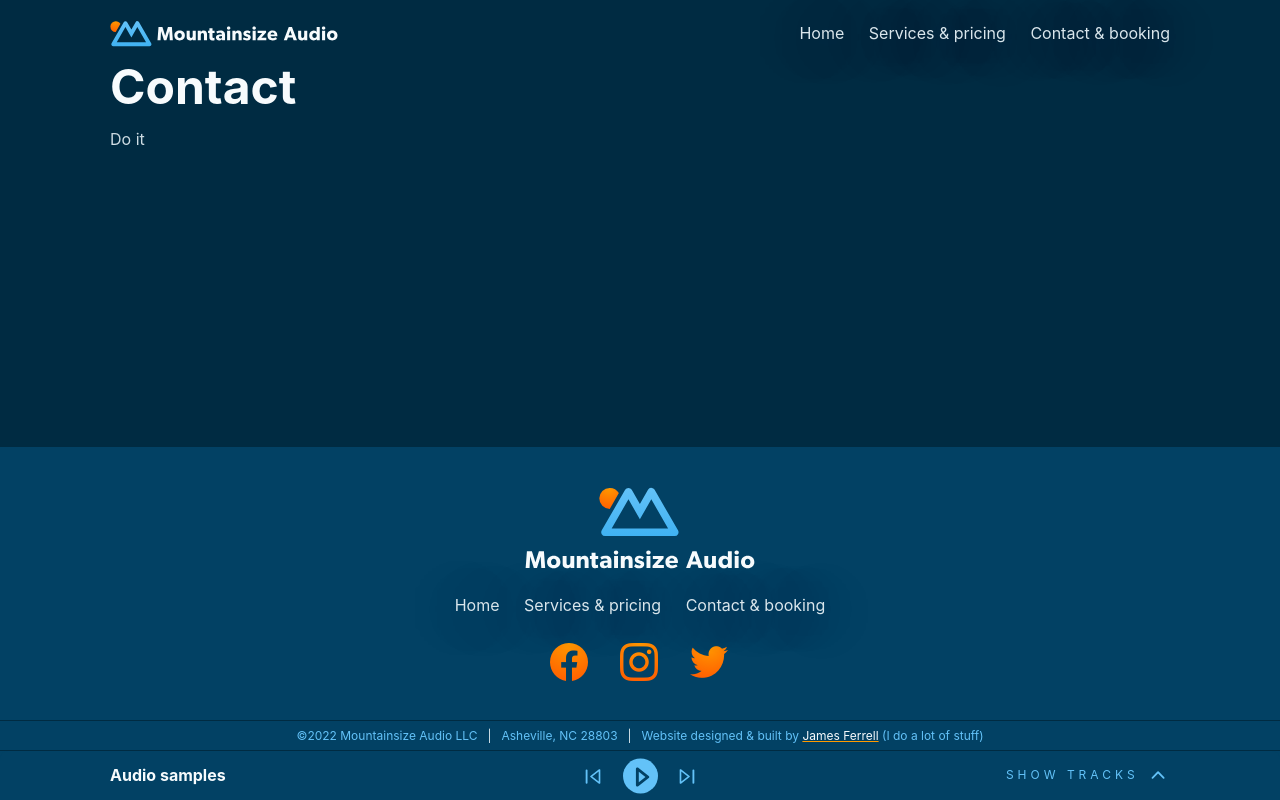
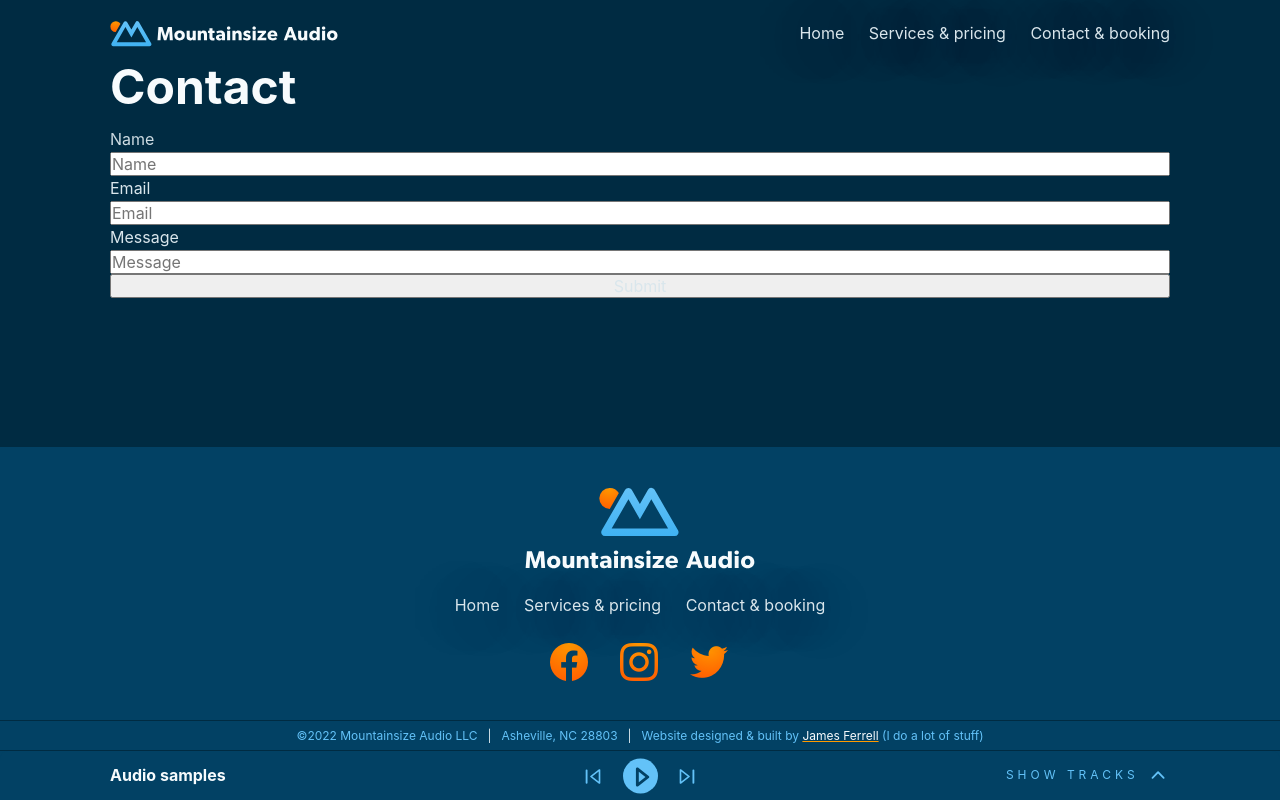
Before and after one commit to perpetualgrimace/mountainsize, a SvelteKit app: page /contact in a window 1280 px wide. Built offline with nearby package versions, Linux system fonts and the light colour scheme; a web font is replaced by a local one.

Commit message:
starts working on contact form

```diff
--- a/package.json
+++ b/package.json
@@ -11,6 +11,7 @@
 	},
 	"devDependencies": {
 		"@sveltejs/adapter-auto": "next",
+		"@sveltejs/adapter-netlify": "^1.0.0-next.65",
 		"@sveltejs/kit": "next",
 		"eslint": "^8.16.0",
 		"eslint-config-prettier": "^8.3.0",
--- a/src/routes/contact/+page.svelte
+++ b/src/routes/contact/+page.svelte
@@ -1,5 +1,26 @@
 <main class="wrapper">
 	<h1>Contact</h1>
 
-	<p>Do it</p>
+	<!-- https://www.netlify.com/blog/easy-html-forms-in-sveltekit-with-netlify-forms/ -->
+	<form
+		name="netlify-form-example"
+		method="POST"
+		netlify-honeypot="bot-field"
+		data-netlify="true"
+	>
+		<input type="hidden" name="form-name" value="netlify-form-example" />
+		<label for="name">Name</label>
+		<input name="name" id="name" required placeholder="Name" type="text" />
+		<label for="email">Email</label>
+		<input name="email" id="email" required placeholder="Email" type="email" />
+		<label for="message">Message</label>
+		<input
+			name="message"
+			id="message"
+			required
+			placeholder="Message"
+			type="text"
+		/>
+		<input type="submit" value="Submit" />
+	</form>
 </main>
--- a/svelte.config.js
+++ b/svelte.config.js
@@ -1,4 +1,4 @@
-import adapter from '@sveltejs/adapter-auto';
+import adapter from '@sveltejs/adapter-netlify';
 import { mdsvex } from 'mdsvex';
 import sveltePreprocess from 'svelte-preprocess';
 
```
Also changed, not shown: 2 other files (tests, documents, lock files or other folders).
